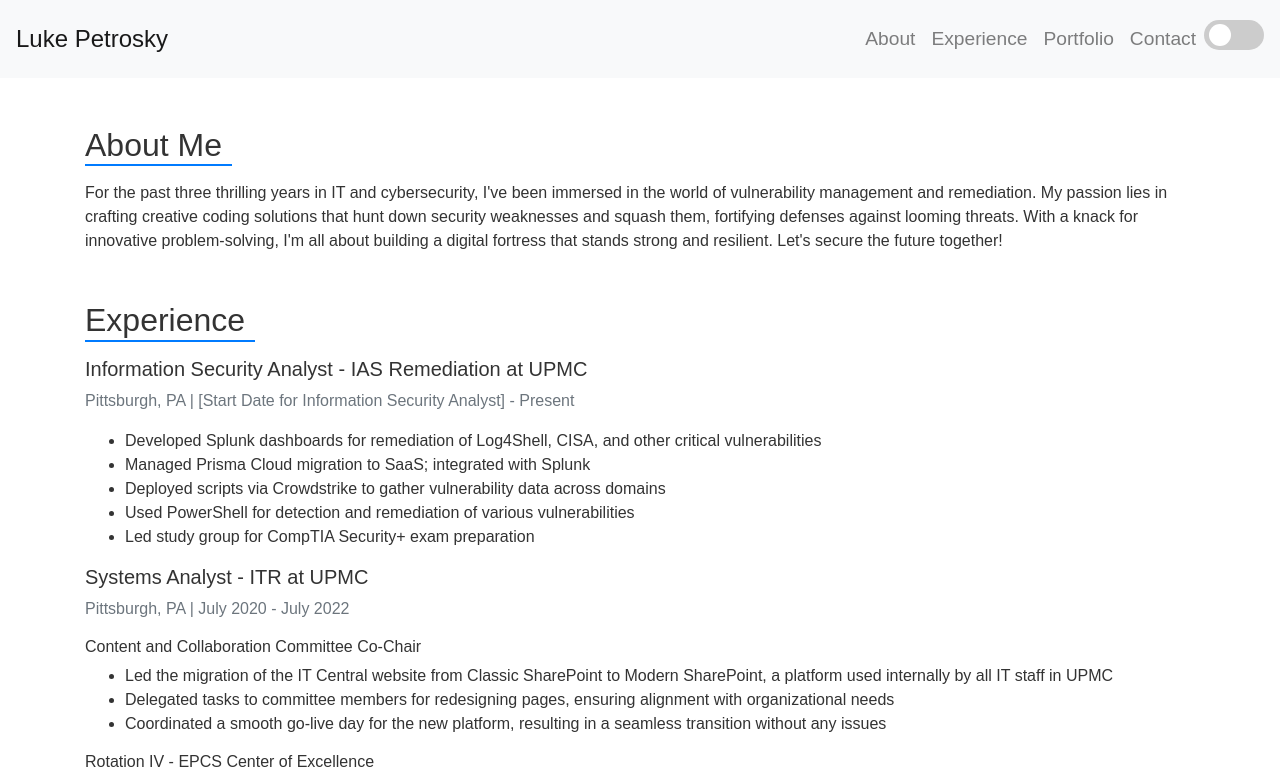
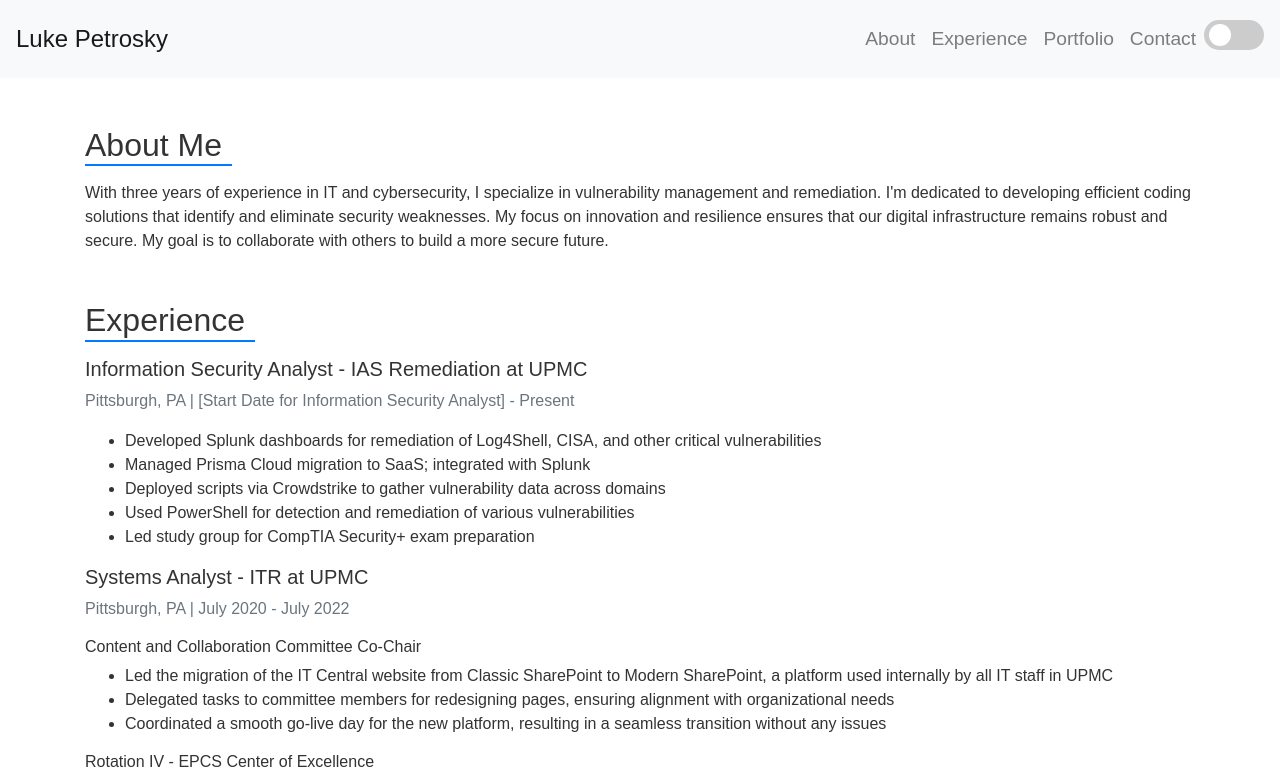
Before and after one commit to petroskyluke/petroskyluke, a plain HTML site: page index.html in a window 1280 px wide. Shown: the top 776 px of the page. Drawn offline with nearby package versions, Linux system fonts and the light colour scheme.

Commit message:
small changes

```diff
--- a/index.html
+++ b/index.html
@@ -53,12 +53,12 @@
         <!-- About Section -->
         <section id="about" class="mb-5" data-aos="fade-up">
             <h2>About Me</h2>
-            <p>For the past three thrilling years in IT and cybersecurity, I've been immersed in the world of
-                vulnerability management and remediation. My passion lies in crafting creative coding solutions that
-                hunt down security weaknesses and squash them, fortifying defenses against looming threats. With a knack
-                for innovative problem-solving, I'm all about building a digital fortress that stands strong and
-                resilient. Let's secure the future together!</p>
+            <p>With three years of experience in IT and cybersecurity, I specialize in vulnerability management and
+                remediation. I'm dedicated to developing efficient coding solutions that identify and eliminate security
+                weaknesses. My focus on innovation and resilience ensures that our digital infrastructure remains robust
+                and secure. My goal is to collaborate with others to build a more secure future.</p>
         </section>
+
 
         <!-- Experience Section -->
         <section id="experience" class="mb-5" data-aos="fade-up" data-aos-delay="150">
@@ -187,7 +187,8 @@
             <ul>
                 <li><i class="fas fa-envelope"></i> Email: petroskyluke@gmail.com</li>
                 <li><i class="fas fa-phone"></i> Phone: (412) 652-7627</li>
-                <li><i class="fab fa-linkedin"></i> LinkedIn: <a href="www.linkedin.com/in/petroskyluke">Luke Petrosky</a></li>
+                <li><i class="fab fa-linkedin"></i> LinkedIn: <a href="www.linkedin.com/in/petroskyluke">Luke
+                        Petrosky</a></li>
             </ul>
         </section>
     </div>
@@ -195,7 +196,7 @@
     <!-- Footer (if you want one) -->
     <footer class="mt-5">
         <div class="text-center py-3">
-            © 2023 by Luke Petrosky.</i>.
+            © 2023 by Luke Petrosky.</i>
         </div>
     </footer>
 
```
